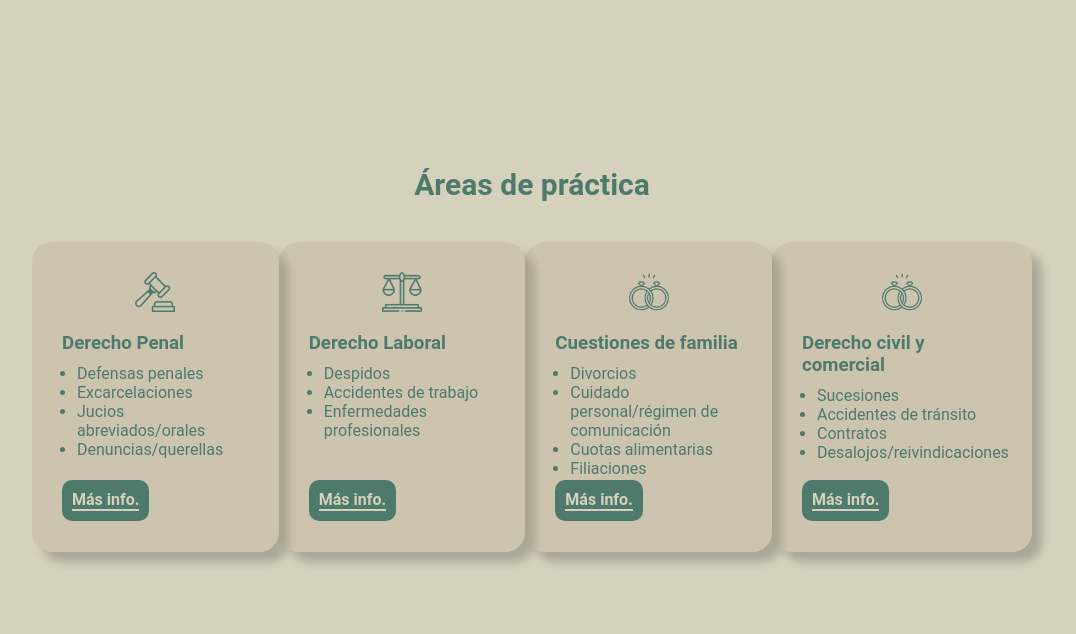
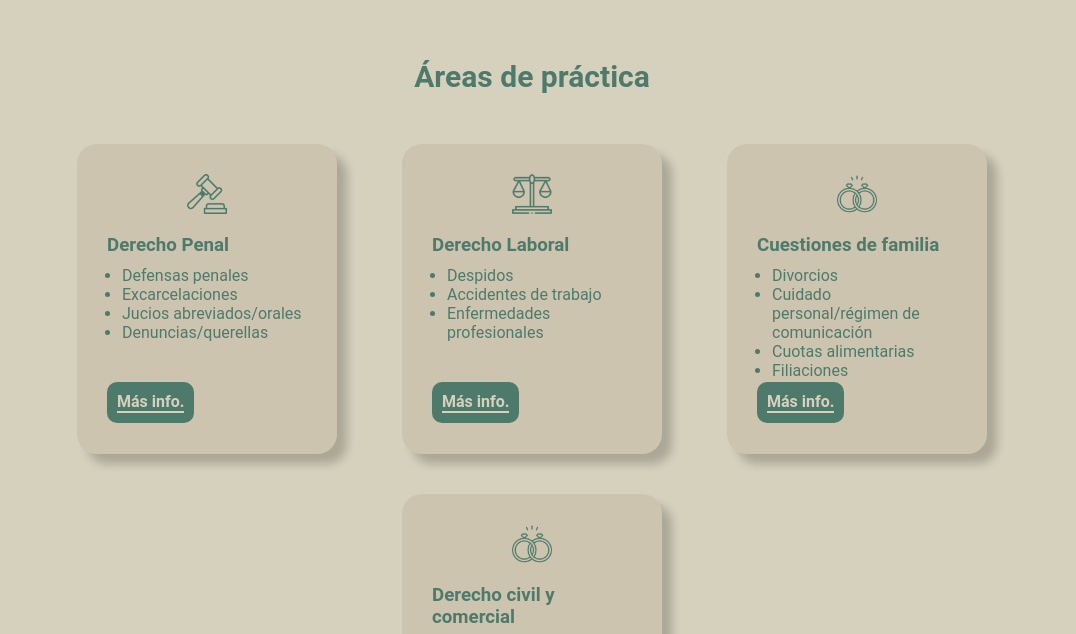
Before and after one commit to FacuuGomez/frontend-estudio, a React (Vite) app: page / in a window 1280 px wide. Shown: the part 1706-2340 px from the top of the page, without its empty margins (108-1184 px from the left). Built offline with nearby package versions, Linux system fonts and the light colour scheme.

Commit message:
fix-details

```diff
--- a/src/components/Footer/Footer.css
+++ b/src/components/Footer/Footer.css
@@ -101,6 +101,11 @@ footer {
 	justify-content: space-evenly;
 	width: 100%;
 }
+.ubi {
+	display: flex;
+	flex-direction: column;
+	align-items: center;
+}
 
 .ubi iframe {
 	width: 250px;
--- a/src/components/Footer/Footer.jsx
+++ b/src/components/Footer/Footer.jsx
@@ -142,7 +142,7 @@ export default function footer() {
 			</div>
 
 			<div className='last_line'>
-				<p>Estudio Jurídico Martinez • Ojeda • Gómez Ibarlucea © 2023</p>
+				<p>© 2023 • Estudio Jurídico Martinez • Ojeda • Gómez Ibarlucea</p>
 			</div>
 		</footer>
 	);
--- a/src/pages/Home/Home.css
+++ b/src/pages/Home/Home.css
@@ -41,7 +41,7 @@
 	width: 450px;
 	background-color: rgb(164, 144, 120, 0.2);
 	box-shadow: 10px 10px 10px rgba(0, 0, 0, 0.2);
-	padding: 20px;
+	padding: 25px;
 	border-radius: 20px;
 }
 
@@ -52,6 +52,7 @@
 #áreas-de-práctica {
 	display: flex;
 	justify-content: center;
+	height: 100%;
 }
 
 .container-areas {
@@ -60,7 +61,7 @@
 	flex-direction: column;
 	width: 100%;
 	max-width: 1000px;
-	height: 100vh;
+	height: 100%;
 }
 
 .container-areas h2 {
@@ -68,17 +69,20 @@
 	justify-content: center;
 	font-size: 30px;
 	color: var(--primary-color);
-	padding-bottom: 40px;
+	padding-top: 100px;
+	padding-bottom: 30px;
 }
 
 .cards-areas {
 	display: flex;
 	justify-content: space-evenly;
+	flex-wrap: wrap;
 }
 
 .card-area {
 	height: 250px;
 	width: 200px;
+	margin: 20px;
 	padding: 30px;
 	border-radius: 20px;
 
--- a/src/pages/Home/Home.jsx
+++ b/src/pages/Home/Home.jsx
@@ -6,10 +6,10 @@ import Banner from '../../components/Banner/Banner.jsx';
 import Contact from '../../components/Contact/Contact.jsx';
 import Footer from '../../components/Footer/Footer.jsx';
 
-import team_work from '../../../assets/team-work.svg';
-import martillo from '../../../assets/martillo.png';
-import balanza from '../../../assets/balanza.png';
-import anillos from '../../../assets/anillos-de-boda.png';
+import team_work_img from '../../../assets/team-work.svg';
+import martillo_img from '../../../assets/martillo.png';
+import balanza_img from '../../../assets/balanza.png';
+import anillos_img from '../../../assets/anillos-de-boda.png';
 
 import './Home.css';
 
@@ -65,7 +65,7 @@ export default function Home() {
 								</p>
 							</div>
 
-							<img src={team_work} alt='team-work' />
+							<img src={team_work_img} alt='team-work' />
 						</div>
 					</div>
 				</section>
@@ -79,7 +79,7 @@ export default function Home() {
 						<div className='cards-areas'>
 							<div className='card-area penal'>
 								<div className='icono'>
-									<img src={martillo} alt='martillo' />
+									<img src={martillo_img} alt='martillo' />
 								</div>
 
 								<h3>Derecho Penal</h3>
@@ -99,7 +99,7 @@ export default function Home() {
 
 							<div className='card-area laboral'>
 								<div className='icono'>
-									<img src={balanza} alt='balanza' />
+									<img src={balanza_img} alt='balanza' />
 								</div>
 								<h3>Derecho Laboral</h3>
 
@@ -117,10 +117,7 @@ export default function Home() {
 
 							<div className='card-area familia'>
 								<div className='icono'>
-									<img
-										src='../../../assets/anillos-de-boda.png'
-										alt='anillos'
-									/>
+									<img src={anillos_img} alt='anillos' />
 								</div>
 
 								<h3>Cuestiones de familia</h3>
@@ -139,7 +136,7 @@ export default function Home() {
 
 							<div className='card-area civil'>
 								<div className='icono'>
-									<img src={anillos} alt='anillos' />
+									<img src={anillos_img} alt='anillos' />
 								</div>
 
 								<h3>Derecho civil y comercial</h3>
```
